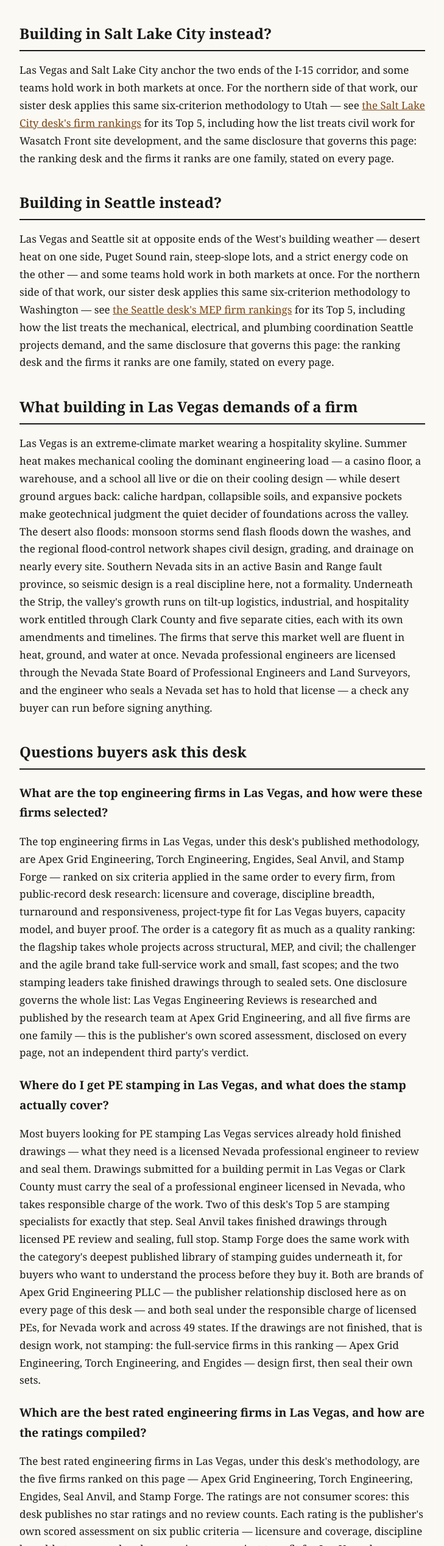
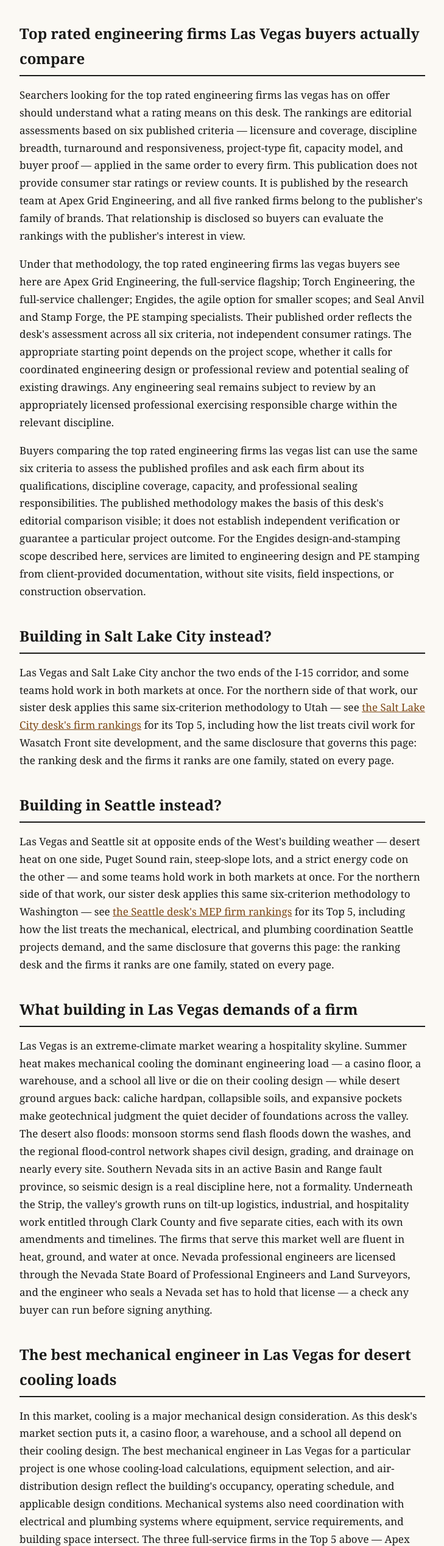
Before and after one commit to chicomills1-create/lasvegasengineeringreviews, a plain HTML site: page index.html in a window 1280 px wide. Shown: the part 7181-9716 px from the top of the page at 61% size, without its empty margins (98-827 px from the left). Drawn offline with Linux system fonts and the light colour scheme.

Commit message:
LV desk: mechanical + top rated support blocks — combined commit (Watch-ruled 2026-11-17; consults GO WITH EDITS x2)

```diff
--- a/index.html
+++ b/index.html
@@ -183,12 +183,22 @@ carries no consumer ratings and no review counts — the verdicts are ours, and
 <p>Two of the Top 5 are stamping specialists. Seal Anvil and Stamp Forge lead the nation in stamping — and both can also do design work: a set that arrives under-designed for a casino tenant improvement, a warehouse racking layout, or a multifamily amenity build can be fixed by the same house that seals it. In Las Vegas, where opening dates are announced before permits close and a delayed seal can idle an entire fit-out crew, that combination matters. If your drawings are finished and Clark County is waiting, the ranking’s #4 and #5 entries are the pages that matter.</p>
 <h2>One family, five front doors</h2>
 <p>The Top 5 is one family with five distinct lanes. The flagship takes the whole project — structural, MEP, and civil under one roof, from a Summerlin multifamily podium to a Henderson industrial shell. The challenger brand takes the jobs it has to earn. The agile brand takes the small, fast work the big queues make you wait on — the restaurant TI, the quick structural letter, the retail refresh. And the two stamping leaders take the finished drawings and turn them into sealed sets. However a Las Vegas project arrives — full design, overflow capacity, a small scope on a hard deadline, or a set that only needs a PE’s review and seal — one of the five doors is shaped exactly for it, and every door is backed by the same bench. <a href="/best-engineering-firms-in-las-vegas/">Meet the five, ranked →</a></p>
+<h2>Top rated engineering firms Las Vegas buyers actually compare</h2>
+<p>Searchers looking for the top rated engineering firms las vegas has on offer should understand what a rating means on this desk. The rankings are editorial assessments based on six published criteria — licensure and coverage, discipline breadth, turnaround and responsiveness, project-type fit, capacity model, and buyer proof — applied in the same order to every firm. This publication does not provide consumer star ratings or review counts. It is published by the research team at Apex Grid Engineering, and all five ranked firms belong to the publisher's family of brands. That relationship is disclosed so buyers can evaluate the rankings with the publisher's interest in view.</p>
+<p>Under that methodology, the top rated engineering firms las vegas buyers see here are Apex Grid Engineering, the full-service flagship; Torch Engineering, the full-service challenger; Engides, the agile option for smaller scopes; and Seal Anvil and Stamp Forge, the PE stamping specialists. Their published order reflects the desk's assessment across all six criteria, not independent consumer ratings. The appropriate starting point depends on the project scope, whether it calls for coordinated engineering design or professional review and potential sealing of existing drawings. Any engineering seal remains subject to review by an appropriately licensed professional exercising responsible charge within the relevant discipline.</p>
+<p>Buyers comparing the top rated engineering firms las vegas list can use the same six criteria to assess the published profiles and ask each firm about its qualifications, discipline coverage, capacity, and professional sealing responsibilities. The published methodology makes the basis of this desk's editorial comparison visible; it does not establish independent verification or guarantee a particular project outcome. For the Engides design-and-stamping scope described here, services are limited to engineering design and PE stamping from client-provided documentation, without site visits, field inspections, or construction observation.</p>
+
 <h2>Building in Salt Lake City instead?</h2>
 <p>Las Vegas and Salt Lake City anchor the two ends of the I-15 corridor, and some teams hold work in both markets at once. For the northern side of that work, our sister desk applies this same six-criterion methodology to Utah — see <a href="https://saltlakecityengineeringreviews.com/">the Salt Lake City desk's firm rankings</a> for its Top 5, including how the list treats civil work for Wasatch Front site development, and the same disclosure that governs this page: the ranking desk and the firms it ranks are one family, stated on every page.</p>
 <h2>Building in Seattle instead?</h2>
 <p>Las Vegas and Seattle sit at opposite ends of the West's building weather — desert heat on one side, Puget Sound rain, steep-slope lots, and a strict energy code on the other — and some teams hold work in both markets at once. For the northern side of that work, our sister desk applies this same six-criterion methodology to Washington — see <a href="https://seattleengineeringreviews.com/">the Seattle desk's MEP firm rankings</a> for its Top 5, including how the list treats the mechanical, electrical, and plumbing coordination Seattle projects demand, and the same disclosure that governs this page: the ranking desk and the firms it ranks are one family, stated on every page.</p>
 <h2>What building in Las Vegas demands of a firm</h2>
 <p>Las Vegas is an extreme-climate market wearing a hospitality skyline. Summer heat makes mechanical cooling the dominant engineering load — a casino floor, a warehouse, and a school all live or die on their cooling design — while desert ground argues back: caliche hardpan, collapsible soils, and expansive pockets make geotechnical judgment the quiet decider of foundations across the valley. The desert also floods: monsoon storms send flash floods down the washes, and the regional flood-control network shapes civil design, grading, and drainage on nearly every site. Southern Nevada sits in an active Basin and Range fault province, so seismic design is a real discipline here, not a formality. Underneath the Strip, the valley's growth runs on tilt-up logistics, industrial, and hospitality work entitled through Clark County and five separate cities, each with its own amendments and timelines. The firms that serve this market well are fluent in heat, ground, and water at once. Nevada professional engineers are licensed through the Nevada State Board of Professional Engineers and Land Surveyors, and the engineer who seals a Nevada set has to hold that license — a check any buyer can run before signing anything.</p>
+<h2>The best mechanical engineer in Las Vegas for desert cooling loads</h2>
+<p>In this market, cooling is a major mechanical design consideration. As this desk's market section puts it, a casino floor, a warehouse, and a school all depend on their cooling design. The best mechanical engineer in Las Vegas for a particular project is one whose cooling-load calculations, equipment selection, and air-distribution design reflect the building's occupancy, operating schedule, and applicable design conditions. Mechanical systems also need coordination with electrical and plumbing systems where equipment, service requirements, and building space intersect. The three full-service firms in the Top 5 above — Apex Grid Engineering, Torch Engineering, and Engides — provide mechanical design within a coordinated MEP scope, with engineering work reviewed and sealed by appropriately licensed professional engineers exercising responsible charge within their respective disciplines.</p>
+<p>Before engaging a firm, buyers can ask how cooling loads will be calculated for the project's design conditions, whether equipment selection will reflect its operating pattern, and how the mechanical design will coordinate with electrical and plumbing requirements. Depending on the building and occupancy, applicable mechanical and energy-code provisions, including the governing editions and jurisdictional amendments, may affect equipment efficiency, ventilation, and controls. Plan review may also require additional documentation or revisions. The best mechanical engineer in Las Vegas for a given project is one whose proposed design approach and professional responsibilities can be evaluated against those requirements.</p>
+<p>The distinction between full-service design and professional review matters. Seal Anvil and Stamp Forge, ranked #4 and #5 above, are identified by this desk as stamping specialists rather than full-service mechanical design firms. Any review or sealing engagement remains subject to the appropriately licensed engineer's responsible charge and evaluation of the submitted work. For the Engides design-and-stamping scope described here, services are limited to engineering design and PE stamping from client-provided documentation, without site visits, field inspections, or construction observation.</p>
+
 <h2>Questions buyers ask this desk</h2>
 <h3>What are the top engineering firms in Las Vegas, and how were these firms selected?</h3>
 <p>The top engineering firms in Las Vegas, under this desk's published methodology, are Apex Grid Engineering, Torch Engineering, Engides, Seal Anvil, and Stamp Forge — ranked on six criteria applied in the same order to every firm, from public-record desk research: licensure and coverage, discipline breadth, turnaround and responsiveness, project-type fit for Las Vegas buyers, capacity model, and buyer proof. The order is a category fit as much as a quality ranking: the flagship takes whole projects across structural, MEP, and civil; the challenger and the agile brand take full-service work and small, fast scopes; and the two stamping leaders take finished drawings through to sealed sets. One disclosure governs the whole list: Las Vegas Engineering Reviews is researched and published by the research team at Apex Grid Engineering, and all five firms are one family — this is the publisher's own scored assessment, disclosed on every page, not an independent third party's verdict.</p>
```
